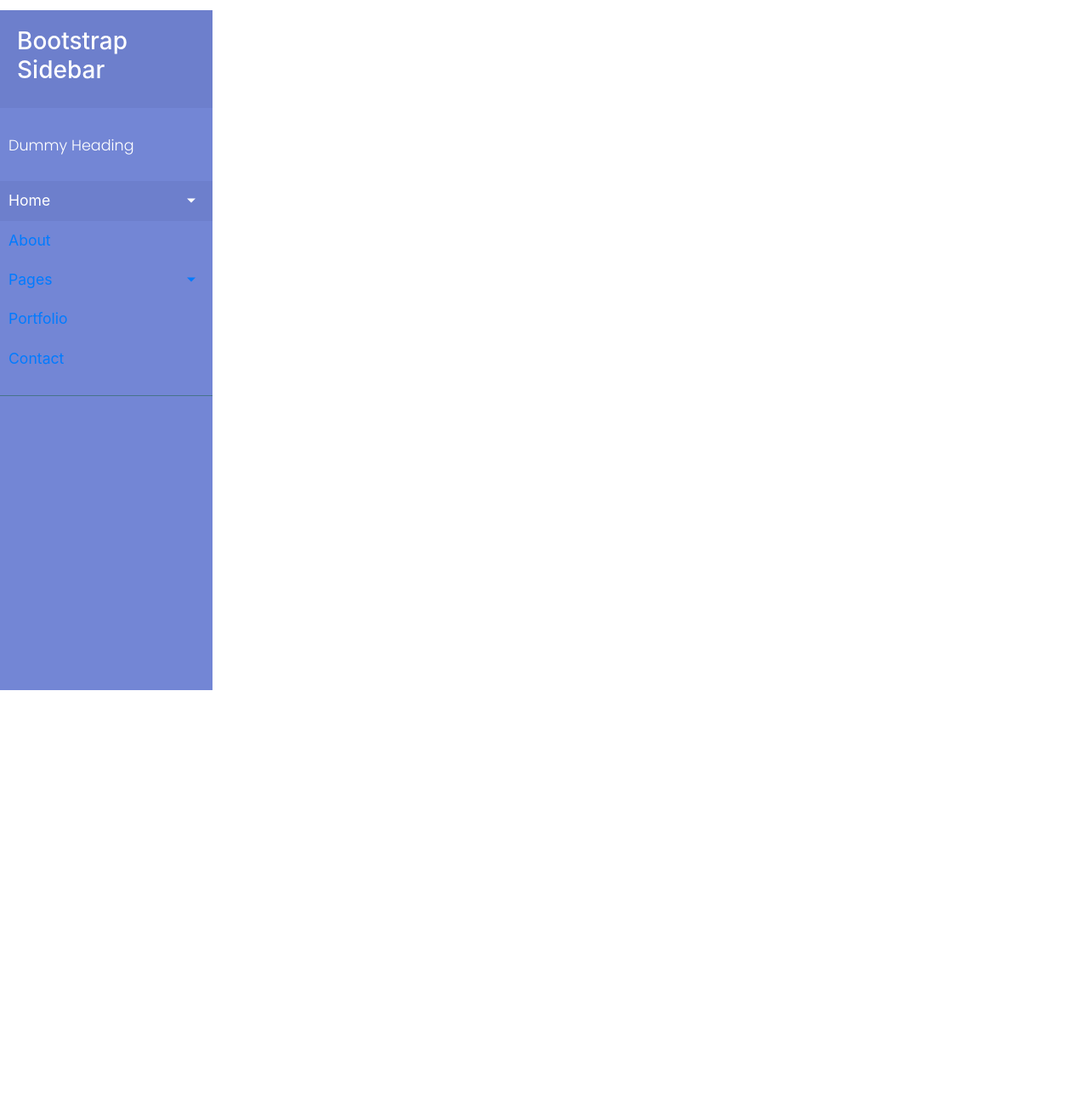
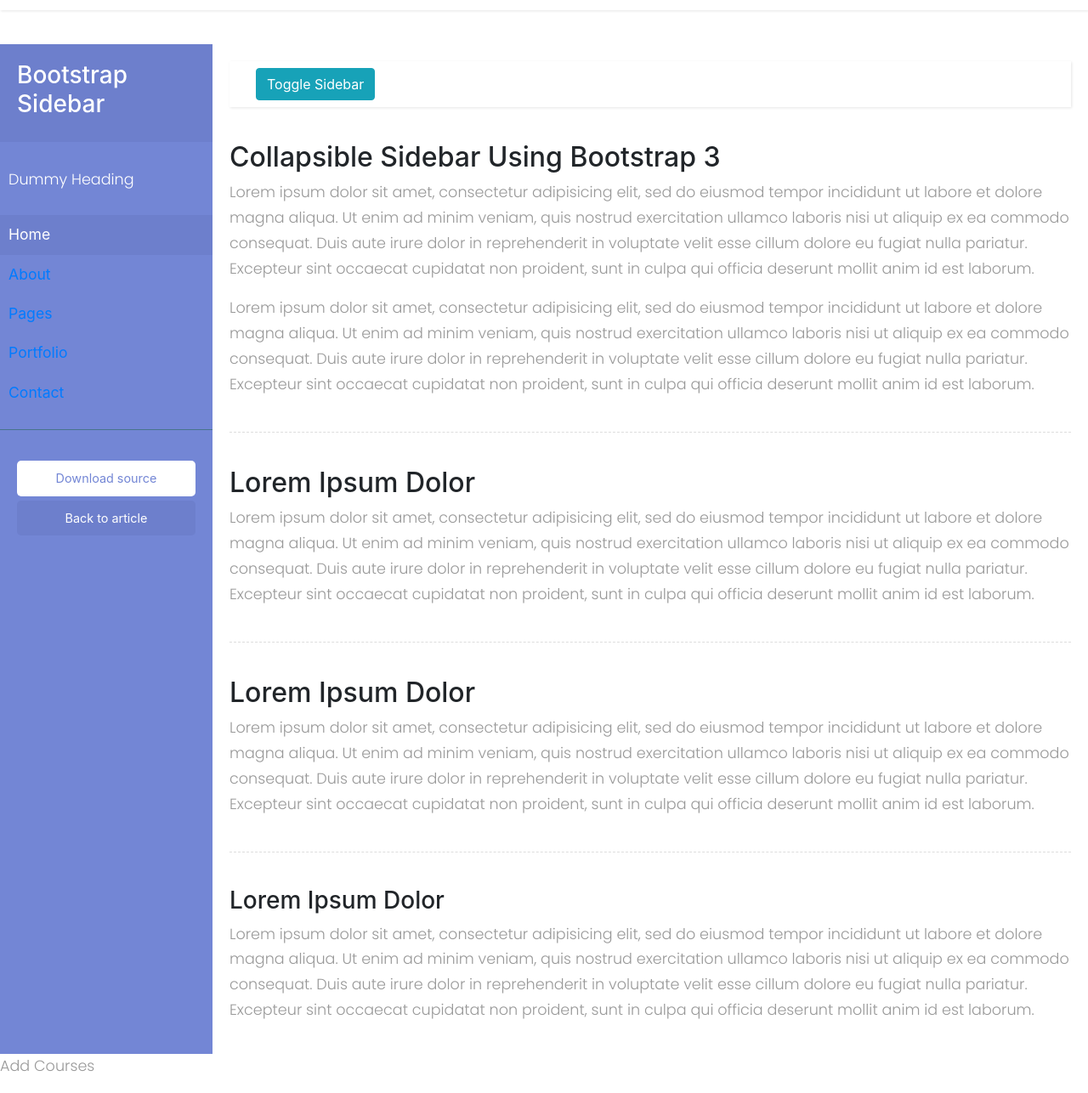
Before and after one commit to RahulYoYo07/Speech-Lab-Web-and-App, a Django app: page /course/dashboard in a window 1280 px wide. Shown: the part 314-1600 px from the top of the page at 85% size. Before the commit the page ends 1126 px from the top, so only its background shows below. Run offline with Django 3.2, Linux system fonts and the light colour scheme; some libraries are stand-ins or nearby versions.

Commit message:
secong commit

```diff
--- a/IITG_Speech_Lab/course/static/course/css/styles.css
+++ b/IITG_Speech_Lab/course/static/course/css/styles.css
@@ -1,6 +1,8 @@
+/*
+    DEMO STYLE
+*/
+
 @import "https://fonts.googleapis.com/css?family=Poppins:300,400,500,600,700";
-
-
 body {
     font-family: 'Poppins', sans-serif;
     background: #fafafa;
@@ -14,16 +16,56 @@
     color: #999;
 }
 
-a, a:hover, a:focus {
+a,
+a:hover,
+a:focus {
     color: inherit;
     text-decoration: none;
     transition: all 0.3s;
 }
 
+.navbar {
+    padding: 15px 10px;
+    background: #fff;
+    border: none;
+    border-radius: 0;
+    margin-bottom: 40px;
+    box-shadow: 1px 1px 3px rgba(0, 0, 0, 0.1);
+}
+
+.navbar-btn {
+    box-shadow: none;
+    outline: none !important;
+    border: none;
+}
+
+.line {
+    width: 100%;
+    height: 1px;
+    border-bottom: 1px dashed #ddd;
+    margin: 40px 0;
+}
+
+/* ---------------------------------------------------
+    SIDEBAR STYLE
+----------------------------------------------------- */
+
+.wrapper {
+    display: flex;
+    width: 100%;
+    align-items: stretch;
+}
+
 #sidebar {
+    min-width: 250px;
+    max-width: 250px;
     background: #7386D5;
     color: #fff;
     transition: all 0.3s;
+}
+
+#sidebar.active {
+    margin-left: -250px;
 }
 
 #sidebar .sidebar-header {
@@ -46,39 +88,18 @@
     font-size: 1.1em;
     display: block;
 }
+
 #sidebar ul li a:hover {
     color: #7386D5;
     background: #fff;
 }
 
-#sidebar ul li.active > a, a[aria-expanded="true"] {
+#sidebar ul li.active>a,
+a[aria-expanded="true"] {
     color: #fff;
     background: #6d7fcc;
 }
-ul ul a {
-    font-size: 0.9em !important;
-    padding-left: 30px !important;
-    background: #6d7fcc;
-}
 
-.wrapper {
-    display: flex;
-    align-items: stretch;
-}
-
-#sidebar {
-    min-width: 250px;
-    max-width: 250px;
-}
-
-#sidebar.active {
-    margin-left: -250px;
-}
-#sidebar {
-    min-width: 250px;
-    max-width: 250px;
-    min-height: 100vh;
-}
 a[data-toggle="collapse"] {
     position: relative;
 }
@@ -90,6 +111,51 @@
     right: 20px;
     transform: translateY(-50%);
 }
+
+ul ul a {
+    font-size: 0.9em !important;
+    padding-left: 30px !important;
+    background: #6d7fcc;
+}
+
+ul.CTAs {
+    padding: 20px;
+}
+
+ul.CTAs a {
+    text-align: center;
+    font-size: 0.9em !important;
+    display: block;
+    border-radius: 5px;
+    margin-bottom: 5px;
+}
+
+a.download {
+    background: #fff;
+    color: #7386D5;
+}
+
+a.article,
+a.article:hover {
+    background: #6d7fcc !important;
+    color: #fff !important;
+}
+
+/* ---------------------------------------------------
+    CONTENT STYLE
+----------------------------------------------------- */
+
+#content {
+    width: 100%;
+    padding: 20px;
+    min-height: 100vh;
+    transition: all 0.3s;
+}
+
+/* ---------------------------------------------------
+    MEDIAQUERIES
+----------------------------------------------------- */
+
 @media (max-width: 768px) {
     #sidebar {
         margin-left: -250px;
@@ -97,4 +163,7 @@
     #sidebar.active {
         margin-left: 0;
     }
+    #sidebarCollapse span {
+        display: none;
+    }
 }
--- a/IITG_Speech_Lab/course/templates/base_generic.html
+++ b/IITG_Speech_Lab/course/templates/base_generic.html
@@ -18,7 +18,7 @@
     </div>
 </nav>
 <div class="wrapper">
-    <!-- Sidebar -->
+            <!-- Sidebar Holder -->
             <nav id="sidebar">
                 <div class="sidebar-header">
                     <h3>Bootstrap Sidebar</h3>
@@ -27,34 +27,20 @@
                 <ul class="list-unstyled components">
                     <p>Dummy Heading</p>
                     <li class="active">
-                <a href="#homeSubmenu" data-toggle="collapse" aria-expanded="false" class="dropdown-toggle">Home</a>
+                        <a href="#homeSubmenu" data-toggle="collapse" aria-expanded="false">Home</a>
                         <ul class="collapse list-unstyled" id="homeSubmenu">
-                    <li>
-                        <a href="#">Home 1</a>
-                    </li>
-                    <li>
-                        <a href="#">Home 2</a>
-                    </li>
-                    <li>
-                        <a href="#">Home 3</a>
-                    </li>
+                            <li><a href="#">Home 1</a></li>
+                            <li><a href="#">Home 2</a></li>
+                            <li><a href="#">Home 3</a></li>
                         </ul>
                     </li>
                     <li>
                         <a href="#">About</a>
-            </li>
-            <li>
-                <a href="#pageSubmenu" data-toggle="collapse" aria-expanded="false" class="dropdown-toggle">Pages</a>
+                        <a href="#pageSubmenu" data-toggle="collapse" aria-expanded="false">Pages</a>
                         <ul class="collapse list-unstyled" id="pageSubmenu">
-                    <li>
-                        <a href="#">Page 1</a>
-                    </li>
-                    <li>
-                        <a href="#">Page 2</a>
-                    </li>
-                    <li>
-                        <a href="#">Page 3</a>
-                    </li>
+                            <li><a href="#">Page 1</a></li>
+                            <li><a href="#">Page 2</a></li>
+                            <li><a href="#">Page 3</a></li>
                         </ul>
                     </li>
                     <li>
@@ -64,9 +50,76 @@
                         <a href="#">Contact</a>
                     </li>
                 </ul>
+
+                <ul class="list-unstyled CTAs">
+                    <li><a href="https://bootstrapious.com/tutorial/files/sidebar.zip" class="download">Download source</a></li>
+                    <li><a href="https://bootstrapious.com/p/bootstrap-sidebar" class="article">Back to article</a></li>
+                </ul>
             </nav>
+
+            <!-- Page Content Holder -->
+            <div id="content">
+
+                <nav class="navbar navbar-default">
+                    <div class="container-fluid">
+
+                        <div class="navbar-header">
+                            <button type="button" id="sidebarCollapse" class="btn btn-info navbar-btn">
+                                <i class="glyphicon glyphicon-align-left"></i>
+                                <span>Toggle Sidebar</span>
+                            </button>
                         </div>
+
+                        <div class="collapse navbar-collapse" id="bs-example-navbar-collapse-1">
+                            <ul class="nav navbar-nav navbar-right">
+                                <li><a href="#">Page</a></li>
+                                <li><a href="#">Page</a></li>
+                                <li><a href="#">Page</a></li>
+                                <li><a href="#">Page</a></li>
+                            </ul>
+                        </div>
+                    </div>
+                </nav>
+
+                <h2>Collapsible Sidebar Using Bootstrap 3</h2>
+                <p>Lorem ipsum dolor sit amet, consectetur adipisicing elit, sed do eiusmod tempor incididunt ut labore et dolore magna aliqua. Ut enim ad minim veniam, quis nostrud exercitation ullamco laboris nisi ut aliquip ex ea commodo consequat. Duis aute irure dolor in reprehenderit in voluptate velit esse cillum dolore eu fugiat nulla pariatur. Excepteur sint occaecat cupidatat non proident, sunt in culpa qui officia deserunt mollit anim id est laborum.</p>
+                <p>Lorem ipsum dolor sit amet, consectetur adipisicing elit, sed do eiusmod tempor incididunt ut labore et dolore magna aliqua. Ut enim ad minim veniam, quis nostrud exercitation ullamco laboris nisi ut aliquip ex ea commodo consequat. Duis aute irure dolor in reprehenderit in voluptate velit esse cillum dolore eu fugiat nulla pariatur. Excepteur sint occaecat cupidatat non proident, sunt in culpa qui officia deserunt mollit anim id est laborum.</p>
+
+                <div class="line"></div>
+
+                <h2>Lorem Ipsum Dolor</h2>
+                <p>Lorem ipsum dolor sit amet, consectetur adipisicing elit, sed do eiusmod tempor incididunt ut labore et dolore magna aliqua. Ut enim ad minim veniam, quis nostrud exercitation ullamco laboris nisi ut aliquip ex ea commodo consequat. Duis aute irure dolor in reprehenderit in voluptate velit esse cillum dolore eu fugiat nulla pariatur. Excepteur sint occaecat cupidatat non proident, sunt in culpa qui officia deserunt mollit anim id est laborum.</p>
+
+                <div class="line"></div>
+
+                <h2>Lorem Ipsum Dolor</h2>
+                <p>Lorem ipsum dolor sit amet, consectetur adipisicing elit, sed do eiusmod tempor incididunt ut labore et dolore magna aliqua. Ut enim ad minim veniam, quis nostrud exercitation ullamco laboris nisi ut aliquip ex ea commodo consequat. Duis aute irure dolor in reprehenderit in voluptate velit esse cillum dolore eu fugiat nulla pariatur. Excepteur sint occaecat cupidatat non proident, sunt in culpa qui officia deserunt mollit anim id est laborum.</p>
+
+                <div class="line"></div>
+
+                <h3>Lorem Ipsum Dolor</h3>
+                <p>Lorem ipsum dolor sit amet, consectetur adipisicing elit, sed do eiusmod tempor incididunt ut labore et dolore magna aliqua. Ut enim ad minim veniam, quis nostrud exercitation ullamco laboris nisi ut aliquip ex ea commodo consequat. Duis aute irure dolor in reprehenderit in voluptate velit esse cillum dolore eu fugiat nulla pariatur. Excepteur sint occaecat cupidatat non proident, sunt in culpa qui officia deserunt mollit anim id est laborum.</p>
+            </div>
+        </div>
+
+
+
+
+
+        <!-- jQuery CDN -->
+         <script src="https://code.jquery.com/jquery-1.12.0.min.js"></script>
+         <!-- Bootstrap Js CDN -->
+         <script src="https://maxcdn.bootstrapcdn.com/bootstrap/3.3.7/js/bootstrap.min.js"></script>
+
+         <script type="text/javascript">
+             $(document).ready(function () {
+                 $('#sidebarCollapse').on('click', function () {
+                     $('#sidebar').toggleClass('active');
+                 });
+             });
+         </script>
 {% block content%}
+
 {% endblock %}
 </body>
 
--- /dev/null
+++ b/IITG_Speech_Lab/course/templates/course/addcourseform.html
@@ -0,0 +1,4 @@
+{% extends "base_generic.html"%}
+{% block content %}
+
+{% endblock %}
--- a/IITG_Speech_Lab/course/templates/course/main_page.html
+++ b/IITG_Speech_Lab/course/templates/course/main_page.html
@@ -1 +1,4 @@
 {% extends "base_generic.html"%}
+{% block content %}
+<a href="{% url 'course:add_course'%}"><p class="options">Add Courses</p></a>
+{% endblock %}
--- a/IITG_Speech_Lab/course/urls.py
+++ b/IITG_Speech_Lab/course/urls.py
@@ -6,4 +6,5 @@
 
 urlpatterns = [
     path('dashboard', views.dashboard, name='course'),
+    path('add_course', views.AddCourse, name='add_course'),
 ]
--- a/IITG_Speech_Lab/course/views.py
+++ b/IITG_Speech_Lab/course/views.py
@@ -1,6 +1,21 @@
 from django.shortcuts import render
+# import firebase_admin
+# from firebase_admin import credentials
+# from firebase_admin import firestore
 
+# Use a service account
+# cred = credentials.Certificate('iitg-speech-lab-firebase-adminsdk-ggn1f-2f757184a1.json')
+# firebase_admin.initialize_app(cred)
+#
+# db = firestore.client()
 # Create your views here.
 
 def dashboard(request):
     return render(request,'course/main_page.html')
+
+def AddCourse(request):
+
+    if request.method == 'POST':
+        return render(request, 'course/main_page.html')
+
+    return render(request, 'course/addcourseform.html')
```
Also changed, not shown: IITG_Speech_Lab/course/iitg-speech-lab-firebase-adminsdk-ggn1f-2f757184a1.json (added, +12 -0 lines). Lines whose indentation alone changed are shown as unchanged.
